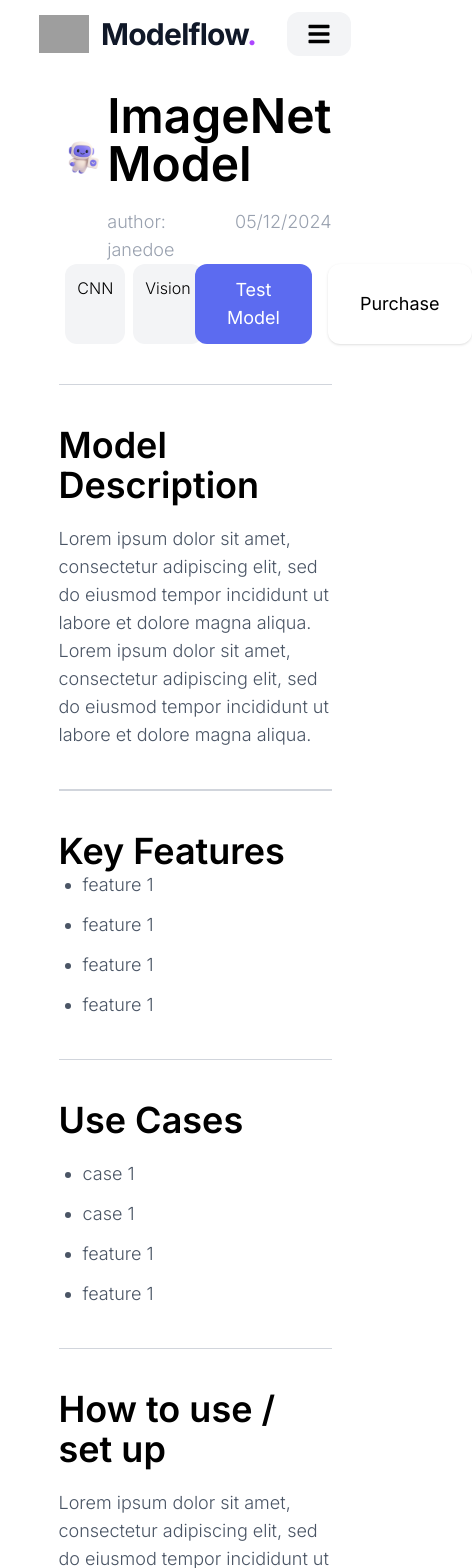
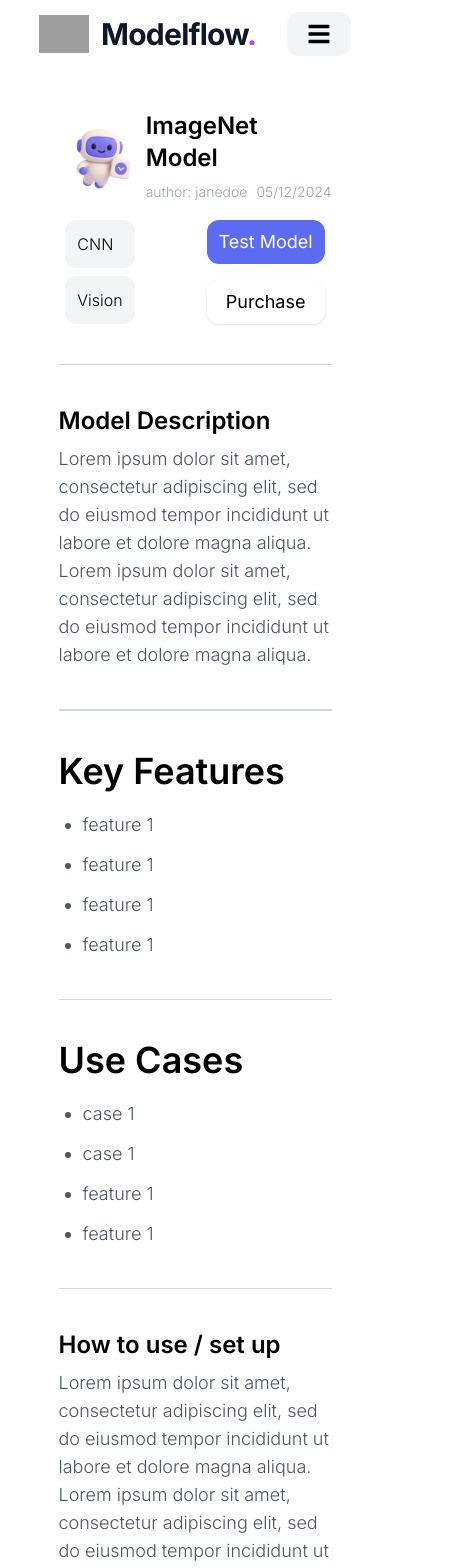
Before and after one commit to Dalaqa25/ModelFlow_nextJS, a Next.js app: page /modelsList/1 in a window 390 px wide. Shown: the top 1568 px of the page, 472 px wide, since content can reach past the window. Built offline with nearby package versions, Linux system fonts and the light colour scheme; grey boxes are pictures that could not be loaded.

Commit message:
resposivity of detilas page

```diff
--- a/app/modelsList/[model]/howToUse.jsx
+++ b/app/modelsList/[model]/howToUse.jsx
@@ -1,7 +1,7 @@
 export default function HowToUse() {
     return (
-            <div className='mt-10 mb-10 w-full flex flex-col gap-5'>
-                <h2 className='text-4xl font-semibold'>How to use / set up</h2>
+            <div className='mt-10 mb-10 w-full flex flex-col gap-2 sm:gap-5'>
+                <h2 className='text-2xl font-semibold sm:text-4xl'>How to use / set up</h2>
                 <p className='font-light text-lg text-gray-600'>
                     Lorem ipsum dolor sit amet, consectetur adipiscing elit, sed do eiusmod tempor incididunt ut labore et dolore magna aliqua.
                     Lorem ipsum dolor sit amet, consectetur adipiscing elit, sed do eiusmod tempor incididunt ut labore et dolore magna aliqua.
--- a/app/modelsList/[model]/modelDescription.jsx
+++ b/app/modelsList/[model]/modelDescription.jsx
@@ -1,7 +1,7 @@
 export default function ModelDescription() {
     return (
-        <div className='mt-10 mb-10 w-full flex flex-col gap-5'>
-            <h2 className='text-4xl font-semibold'>Model Description</h2>
+        <div className='mt-10 mb-10 w-full flex flex-col gap-2 sm:gap-5'>
+            <h2 className='text-2xl font-semibold sm:text-4xl'>Model Description</h2>
             <p className='font-light text-lg text-gray-600'>
                 Lorem ipsum dolor sit amet, consectetur adipiscing elit, sed do eiusmod tempor incididunt ut labore et dolore magna aliqua.
                 Lorem ipsum dolor sit amet, consectetur adipiscing elit, sed do eiusmod tempor incididunt ut labore et dolore magna aliqua.
--- a/app/modelsList/[model]/modelFeatures.jsx
+++ b/app/modelsList/[model]/modelFeatures.jsx
@@ -1,6 +1,6 @@
 export default function ModelFeatures() {
     return (
-        <div className='mt-10 mb-10 w-full flex flex-col'>
+        <div className='mt-10 mb-10 w-full flex flex-col gap-5'>
             <h2 className='text-4xl font-semibold'>Key Features</h2>
                 <div className='flex justify-between w-full items-center'>
                     <ul className='list-disc pl-6 flex flex-col gap-3'>
--- a/app/modelsList/[model]/page.jsx
+++ b/app/modelsList/[model]/page.jsx
@@ -18,24 +18,25 @@ export default async function Model({ params }) {
                         sizes="(max-width: 1000px) 100vw, 500px"
                     />
                 </div>
-                <div className='flex flex-col gap-5 justify-center items-start w-full '>
-                    <h1 className='text-5xl font-semibold'>ImageNet Model</h1>
+                <div className='flex flex-col gap-2 justify-center items-start w-full sm:gap-5'>
+                    <h1 className='text-2xl lg:text-5xl md:text-4xl sm:text-3xl font-semibold'>ImageNet Model</h1>
                     <div className='flex justify-between w-full'>
-                        <p className='font-light text-gray-400 text-lg'>author: <span className='hover:underline cursor-pointer'>janedoe</span></p>
-                        <p className='font-light text-gray-400 text-lg'>05/12/2024</p>
+                        <p className='font-light text-gray-400 text-sm lg:text-lg md:text-base sm:text-sm'>author: <span className='hover:underline cursor-pointer'>janedoe</span></p>
+                        <p className='font-light text-gray-400 text-sm lg:text-lg md:text-base sm:text-sm'>05/12/2024</p>
                     </div>
                 </div>
             </div>
-            <div className='flex justify-between w-[95%] m-auto mb-10'>
-                <div className='flex w-1/2 gap-2'>
+            <div className='flex justify-between w-[95%] m-auto mb-10 '>
+                <div className='flex flex-col gap-2 sm:flex-row'>
                     <p className='font-light px-3 py-3 bg-gray-100 rounded-xl '>CNN</p>
                     <p className='font-light px-3 py-3 bg-gray-100 rounded-xl '>Vision</p>
                 </div>
-                <div className='flex gap-4'>
-                    <button className='text-white button btn-primary px-8 text-lg py-3 rounded-xl'>Test Model</button>
-                    <button className='text-black button bg-white shadow px-8 text-lg py-3 rounded-xl'>Purchase</button>
+                <div className='flex flex-col gap-4 sm:flex-row'>
+                    <button className='text-white button btn-primary px-3 text-lg py-2 rounded-xl lg:text-lg md:text-base sm:text-sm lg:px-8 md:px-5 sm:px-2'>Test Model</button>
+                    <button className='text-black button bg-white shadow px-3 text-lg py-2 rounded-xl lg:text-lg md:text-base sm:text-sm'>Purchase</button>
                 </div>
             </div>
+            <div>
                 <hr className='w-full bg-gray-100 border-0.5 border-gray-300' />
                 {/* model description */}
                 <ModelDescription />
@@ -49,6 +50,7 @@ export default async function Model({ params }) {
                 {/* How to use */}
                 <hr className='w-full bg-gray-100 border-0.5 border-gray-300' />
                 <HowToUse />
+            </div>
         </section>
     )
 }
```
Lines whose indentation alone changed are shown as unchanged.
